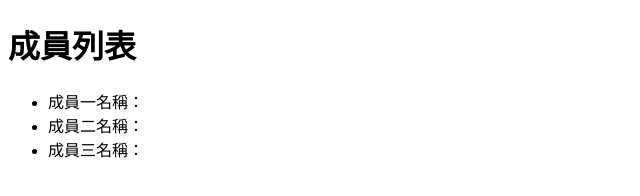
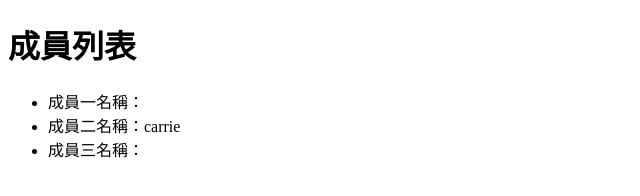
Before and after one commit to QuantumParrot/Git-Mission-04, a plain HTML site: page index.html in a window 1280 px wide. Shown: the full height of the page, 0-640 px from the left. Drawn offline with Linux system fonts and the light colour scheme.

Commit message:
新增成員二名稱

```diff
--- a/index.html
+++ b/index.html
@@ -9,7 +9,7 @@
     <h1>成員列表</h1>
     <ul>
         <li>成員一名稱：</li>
-        <li>成員二名稱：</li>
+        <li>成員二名稱：carrie</li>
         <li>成員三名稱：</li>
     </ul>
 </body>
```
